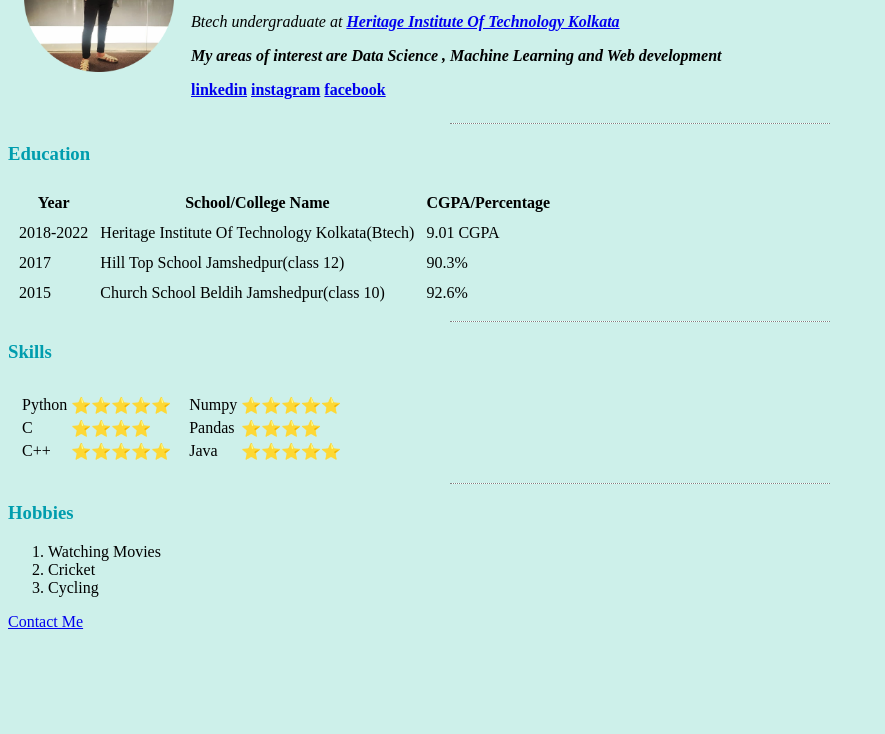
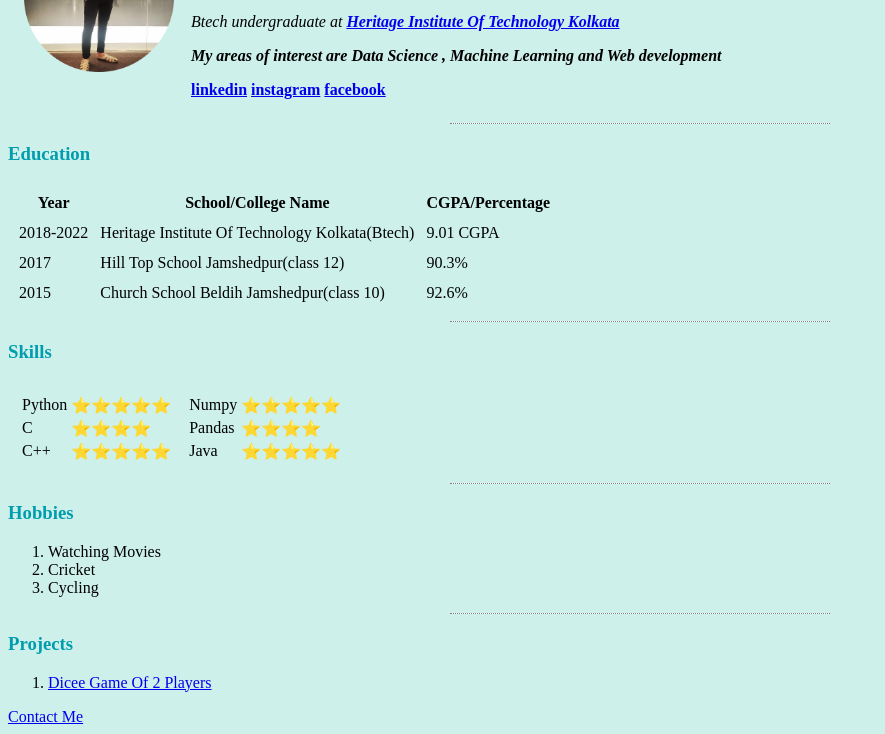
Before and after one commit to mamturaja89/resume, a plain HTML site: page index.html in a window 1280 px wide. Shown: the part 125-859 px from the top of the page, without its empty margins (0-885 px from the left). Before the commit the page ends 800 px from the top, so only its background shows below. Drawn offline with Linux system fonts and the light colour scheme.

Commit message:
projects added

```diff
--- a/index.html
+++ b/index.html
@@ -100,6 +100,11 @@
       <li>Cricket</li>
       <li>Cycling</li>
     </ol>
+    <hr size=3 noshade>
+    <h3>Projects</h3>
+    <ol>
+        <li><a href="https://mamturaja89.github.io/dicee/">Dicee Game Of 2 Players</a></li>
+    </ol>
     <a href="contactme.html">Contact Me</a>
 </body>
 </html>
```
